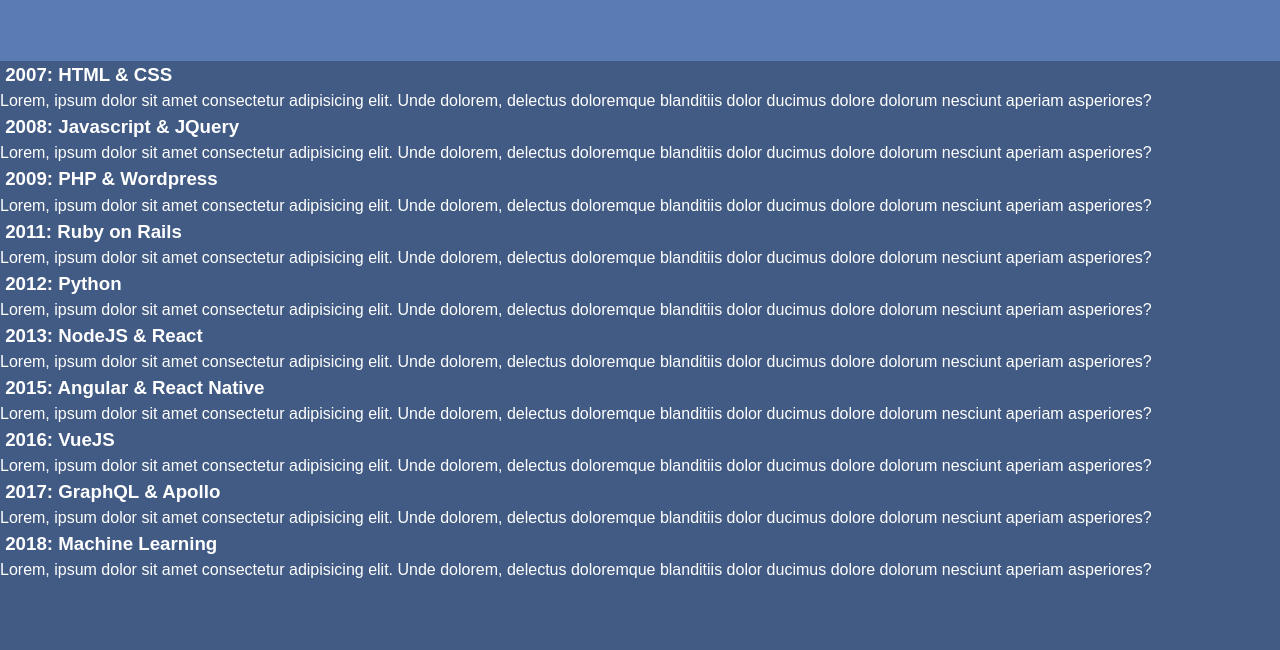
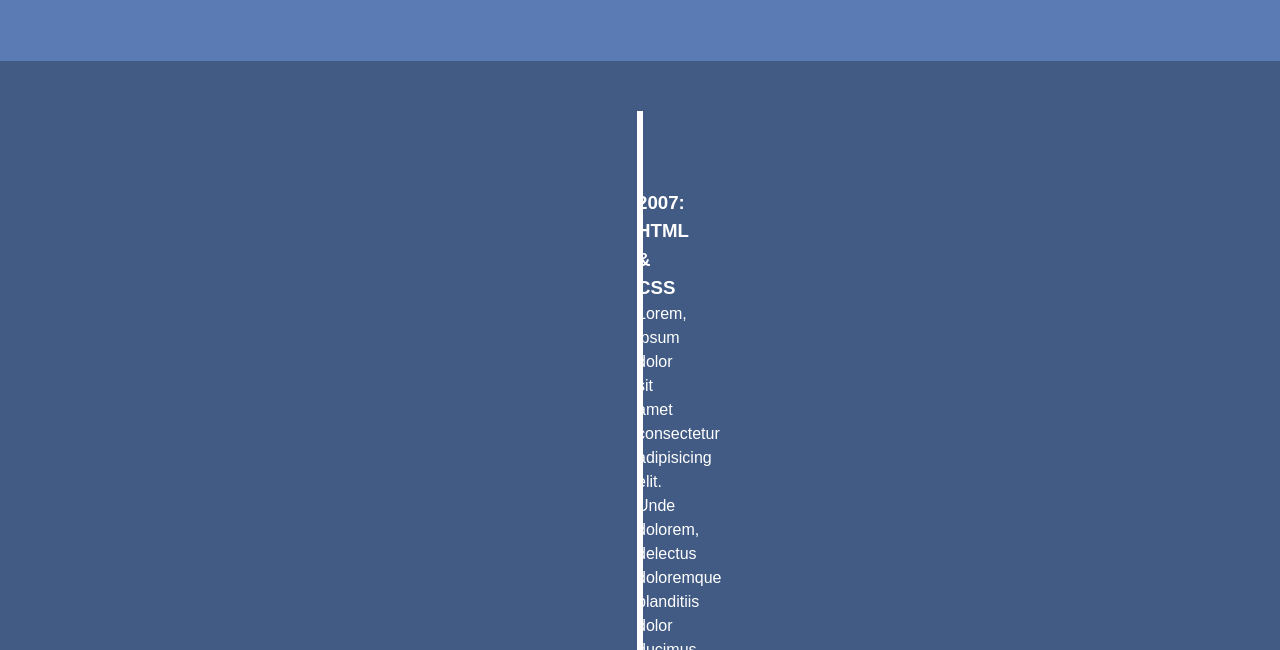
Before and after one commit to EnergeticPixels/resume-timeline, a plain HTML site: page index.html in a window 1280 px wide. Shown: the part 150-800 px from the top of the page. Drawn offline with Linux system fonts and the light colour scheme.

Commit message:
Create timeline visual line

```diff
--- a/styles/main.css
+++ b/styles/main.css
@@ -29,3 +29,18 @@
 h1 {
   font-size: 2.3rem;
 }
+
+/* TIMELINE */
+#timeline ul {
+  background: var(--primary-color);
+  padding: 50px 0;
+}
+/*   CREATE TIMELINE LINE   */
+#timeline ul li {
+  list-style: none;
+  position: relative;
+  width: 6px;
+  margin: 0 auto;
+  padding-top: 50px;
+  background-color: white;
+}
```
